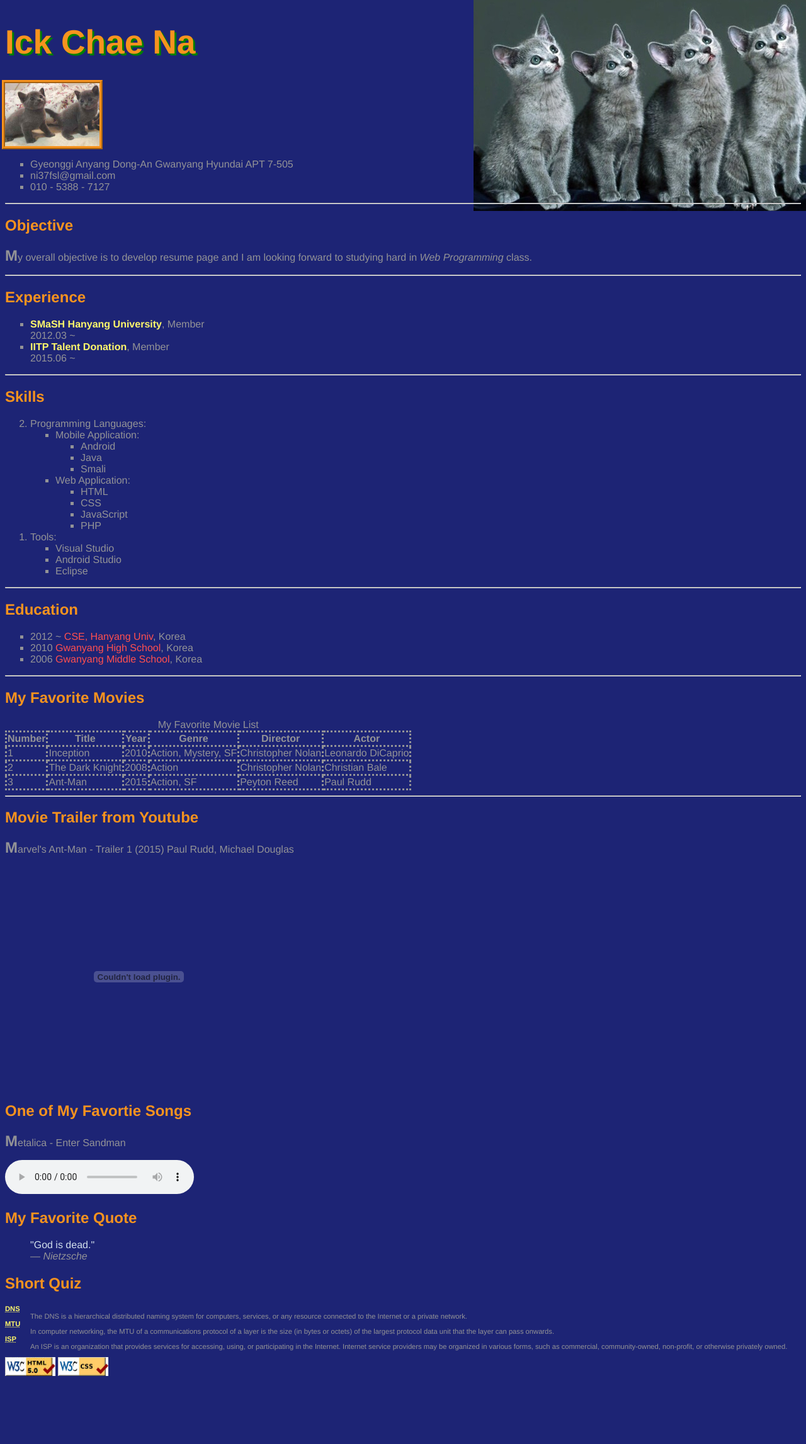
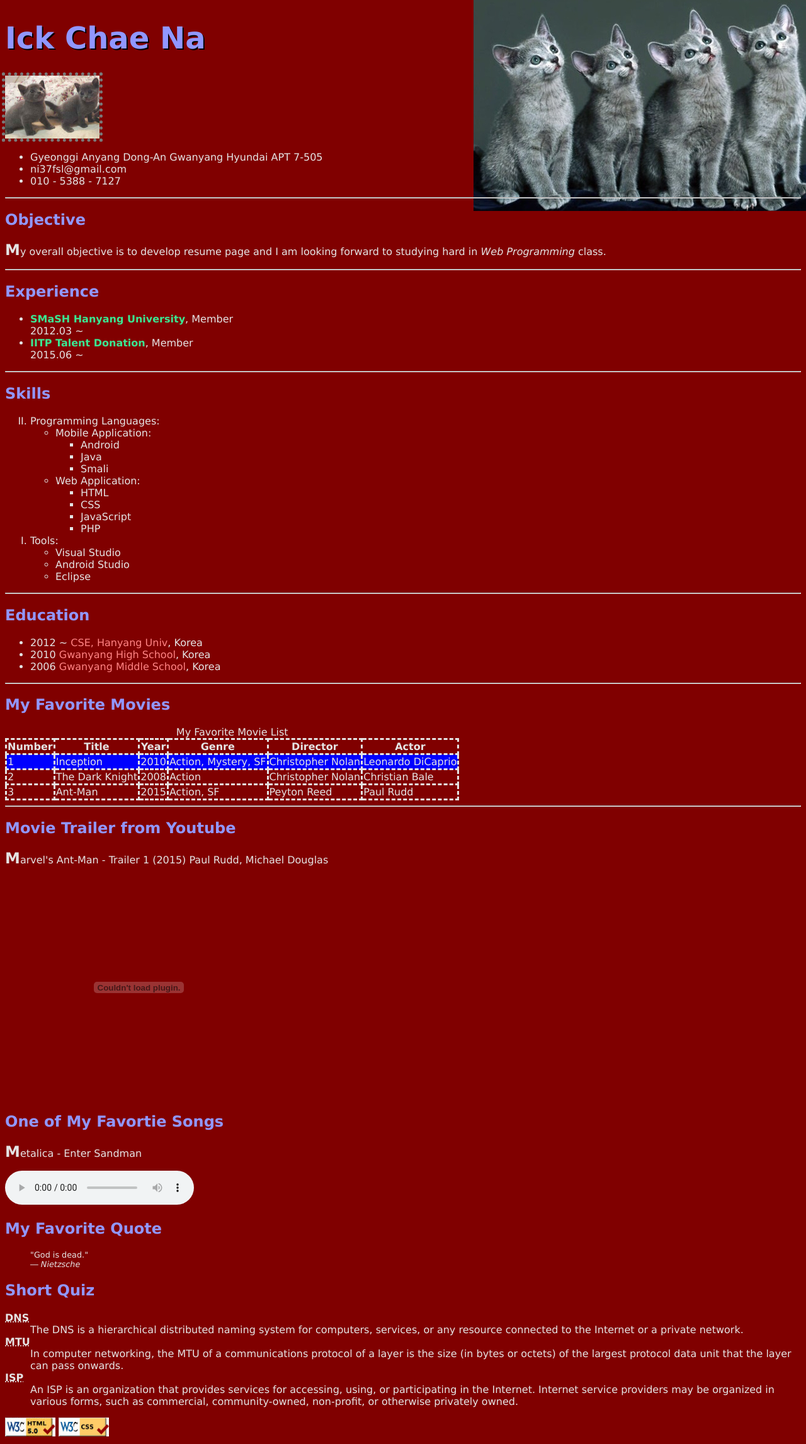
Before and after one commit to Na-Ick-Chae/Web, a PHP site: page /Resume.html in a window 1280 px wide. Shown: the whole page at 63% size. Before the commit the page ends 2185 px from the top, so only its background shows below. Run offline with PHP 8.4, Linux system fonts and the light colour scheme.

Commit message:
Lab02 Complete

```diff
--- a/Lab02/Resume.css
+++ b/Lab02/Resume.css
@@ -1,7 +1,7 @@
 body {
-	font-family: Helvetica, Verdana, sans-serif;
-	color: #939396;
-	background-color: #1D2475;
+	font-family: Verdana, Tahoma, sans-serif;
+	color: #e4e4e4;
+	background-color: #800000;
 	background-position: right top;
 	background-image: url("back.jpg");
 	background-repeat: no-repeat;
@@ -9,22 +9,17 @@
 }
 
 h1 {
-	color: #F7931E;
-	font-size: 40pt;
-	text-shadow: 3px 3px green;
+	color: #9197FF;
+	font-size: 3.0em;
+	text-shadow: 2px 2px black;
 }
 
 h2 {
-	color: #F7931E;
-}
-
-dl {
-	font-size: 70%
+	color: #9197FF;
 }
 
 dt {
 	font-weight: bold;
-	color: #FFF86B;
 }
 
 p:first-letter {
@@ -33,50 +28,46 @@
 }
 
 a:link {
-	color: #FF4F4F;
-	text-decoration: none;
-}
-
-/*important까지 했는데 underline이 안없어짐*/
-a:visited {
+	color: #FF8484;
 	text-decoration: none;
 }
 
 a:hover {
+	color: #D678FF;
 	text-decoration: underline;
 }
 
 strong {
-	color: #FFF86B;
+	color: #3BE691;
 }
 
-blockquote:first-line {
-	color: #D1DFEB;
-	text-align: left;
+blockquote {
+	font-size: 80%;
 }
 
 ul, ol {
 	text-align: left;
 }
 
-ul {
-	list-style-type: square;
+ol {
+	list-style: upper-roman;
 }
 
 table, th, td{
-	border: dotted;
+	border: dashed;
 	border-collapse: collapse;
 }
 
-img {
-	outline-width: thick;
-	outline-color: #F7931E;
-	outline-style: ridge;
+tr:nth-child(2) {
+	background-color: blue;
 }
 
-/*:not(img) {
-	outline: none;
-}*/
+img {
+	outline-width: 5px;
+	outline-color: #797979;
+	outline-style: dotted;
+}
+
 a img {
 	outline: none;
 }
```
